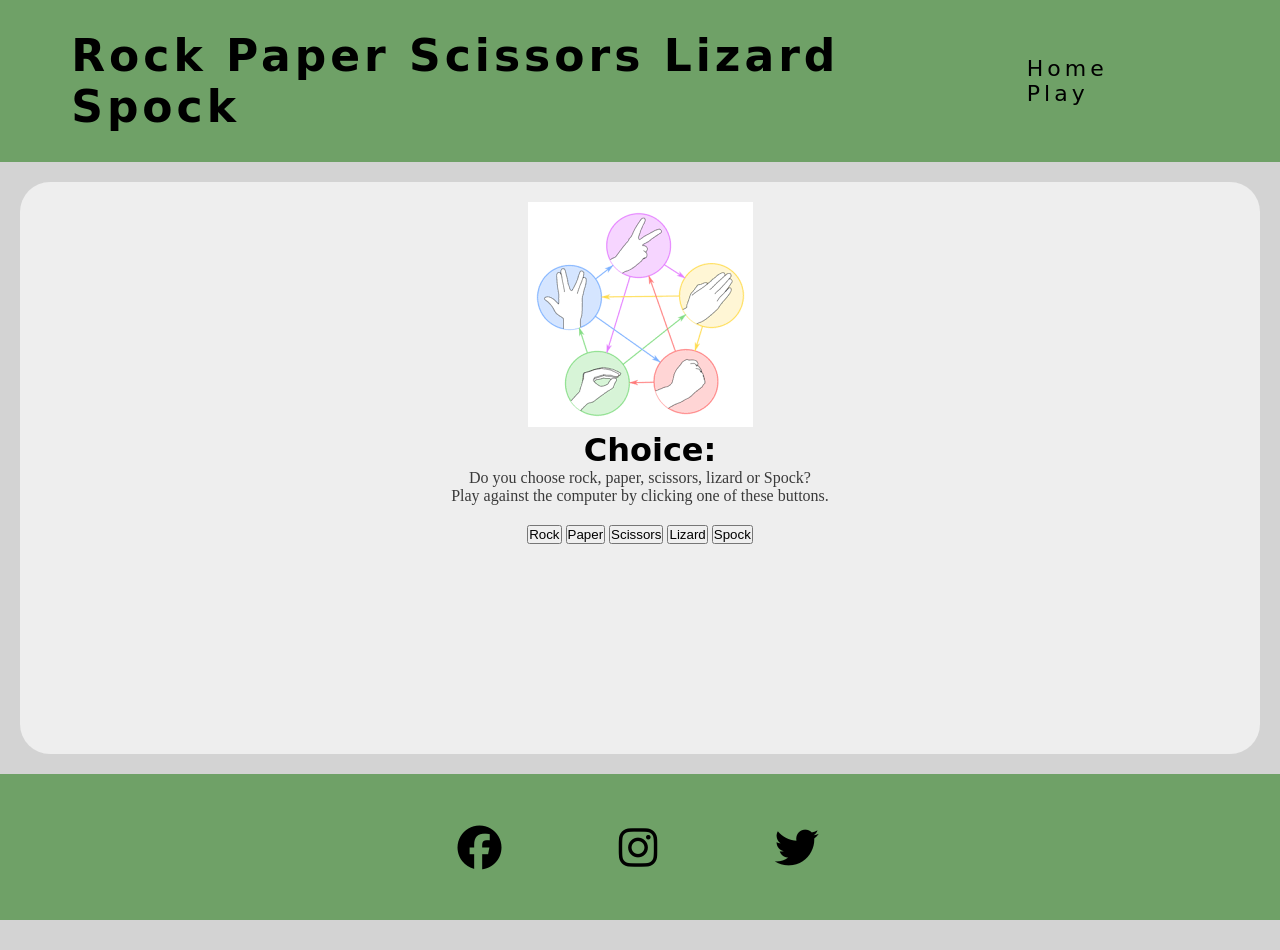
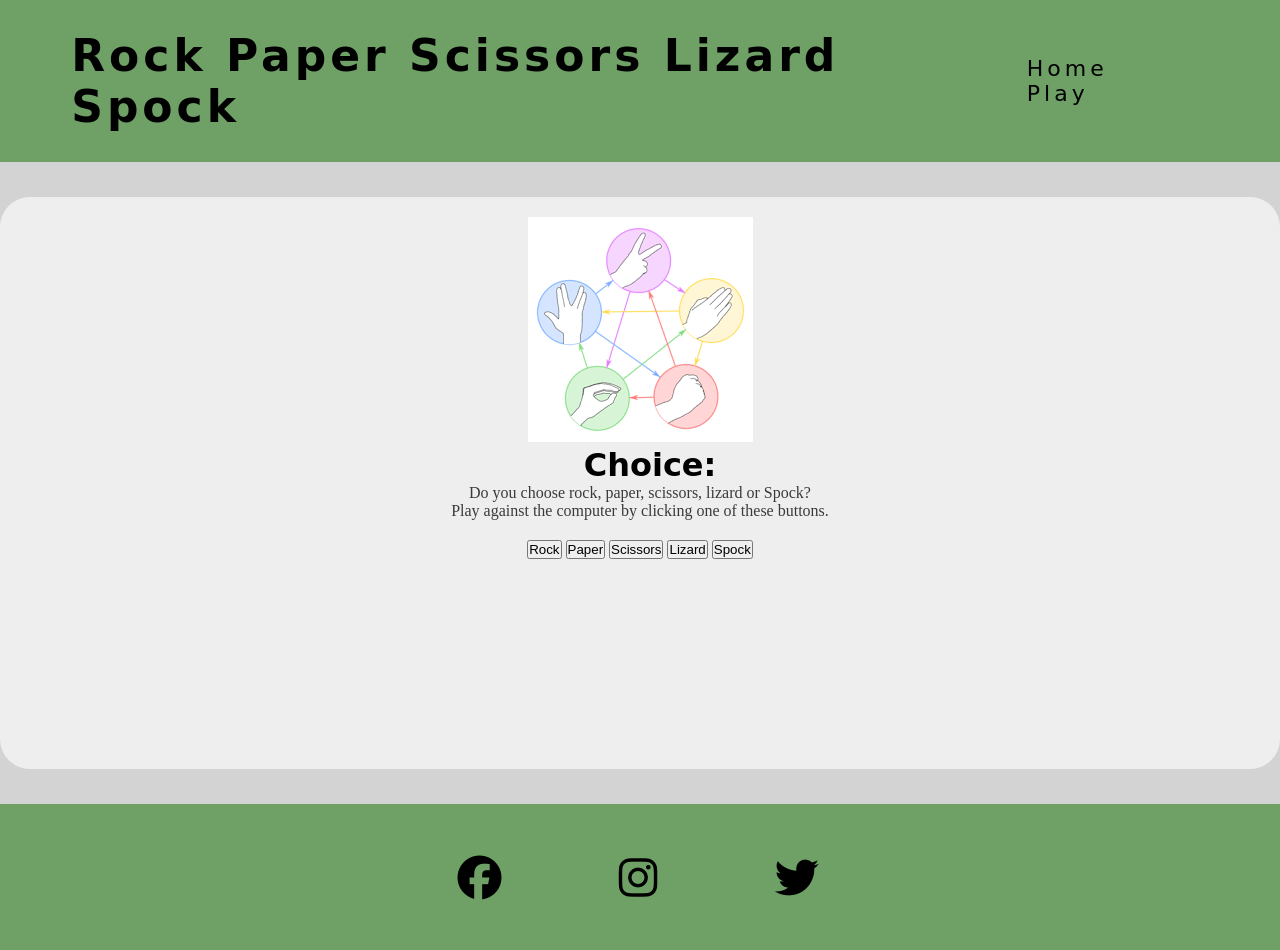
Before and after one commit to MagnusNilssonn/Project-2, a plain HTML site: page play.html in a window 1280 px wide. Before the commit the page ends 920 px from the top, so only its background shows below. Drawn offline with nearby package versions, Linux system fonts and the light colour scheme.

Commit message:
changed size on border in play area

```diff
--- a/assets/css/style.css
+++ b/assets/css/style.css
@@ -65,7 +65,9 @@
 
 .resultbox {
     padding: 20px;
-    margin: 20px;
+    margin: 20px auto;
+    margin-top: 35px;
+    margin-bottom: 35px;
     background-color: #eee;
     border-radius: 30px;
     padding-bottom: 210px;
```
